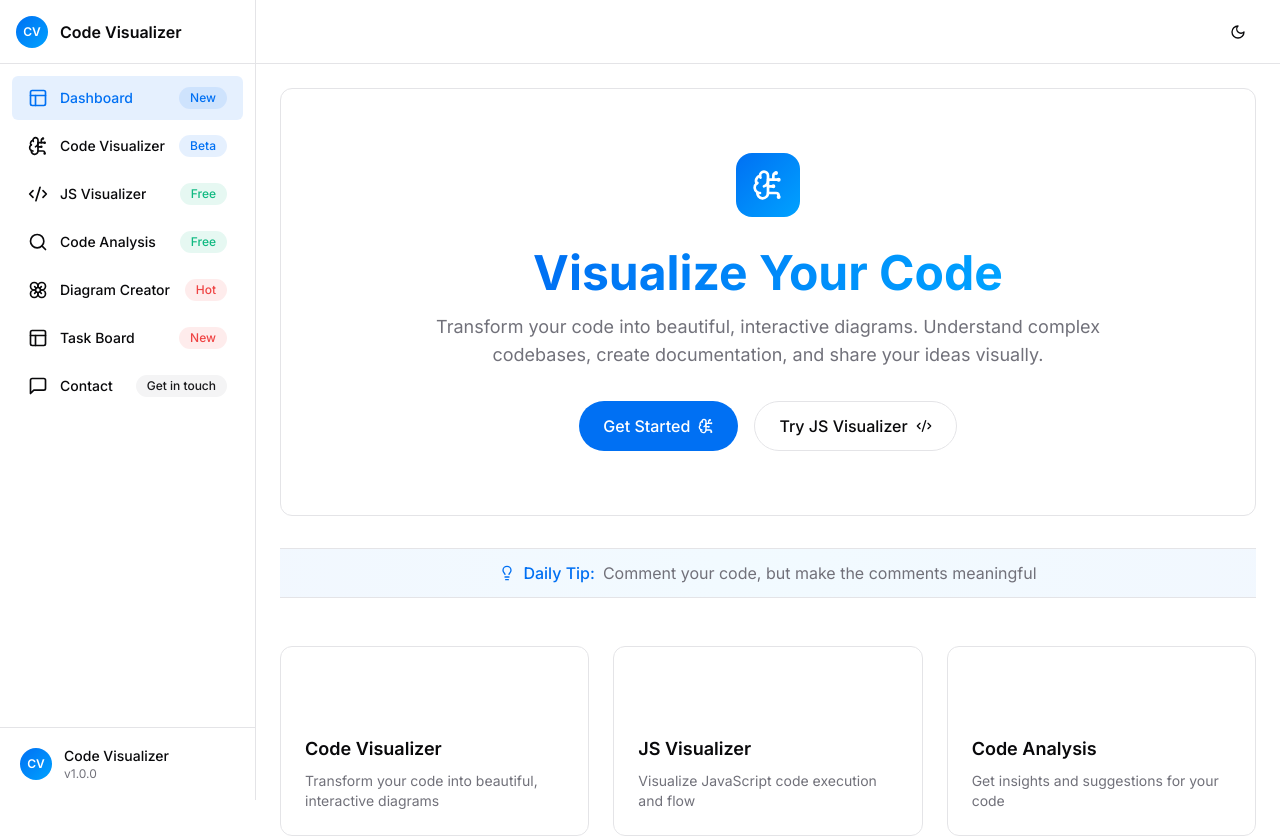
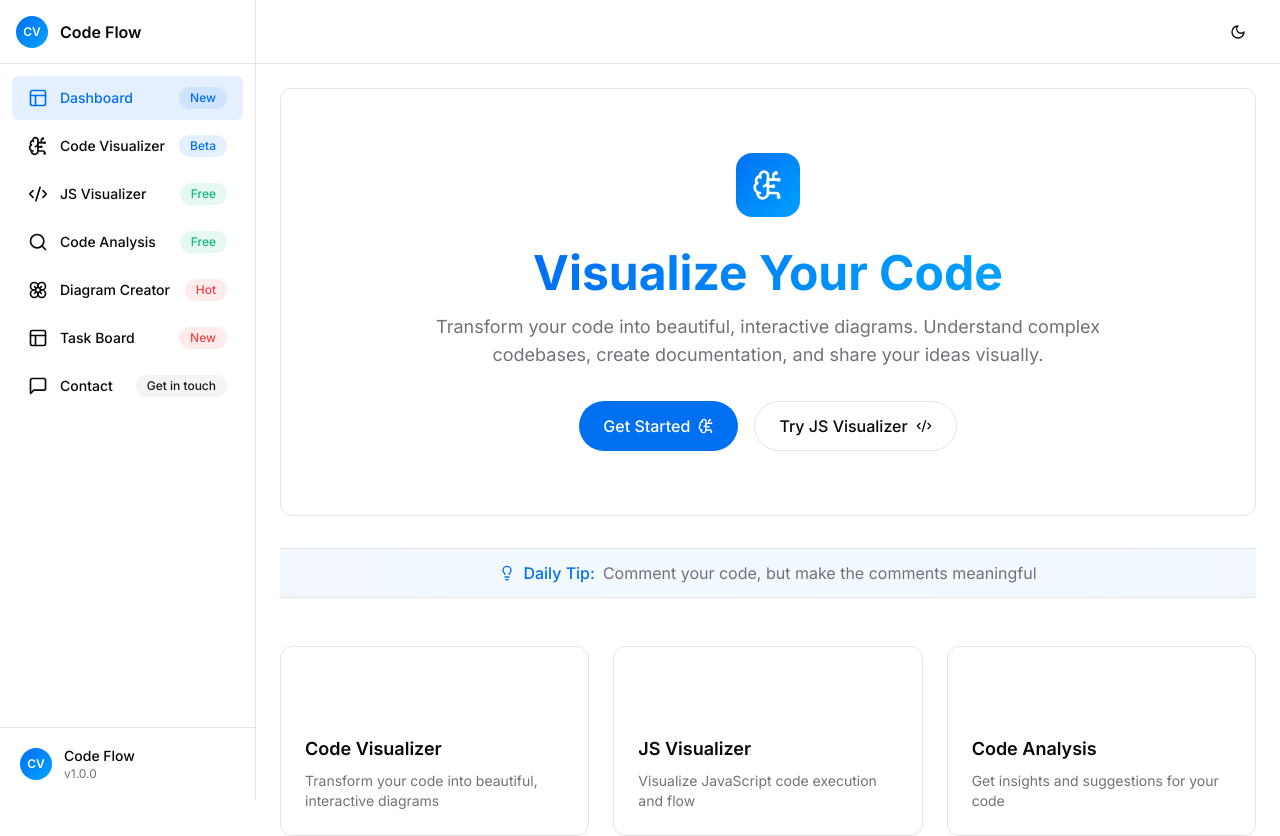
Before and after one commit to nithinworks/code-viz, a React (Vite) app: page / in a window 1280 px wide. Shown: the top 836 px of the page. Built offline with nearby package versions, Linux system fonts and the light colour scheme.

Commit message:
Update Sidebar.tsx

```diff
--- a/src/components/Sidebar.tsx
+++ b/src/components/Sidebar.tsx
@@ -152,7 +152,7 @@ export function Sidebar({ className }: SidebarProps) {
                 <div className="h-8 w-8 rounded-full bg-gradient-to-br from-[#0070f3] to-[#00a2ff] flex items-center justify-center shrink-0">
                   <span className="text-xs font-semibold text-white">CV</span>
                 </div>
-                <span className="text-base font-semibold">Code Visualizer</span>
+                <span className="text-base font-semibold">Code Flow</span>
               </div>
               {isMobile && (
                 <Button
@@ -219,7 +219,7 @@ export function Sidebar({ className }: SidebarProps) {
                 <span className="text-xs font-semibold text-white">CV</span>
               </div>
               <div className="flex flex-col min-w-0">
-                <span className="text-sm font-medium truncate">Code Visualizer</span>
+                <span className="text-sm font-medium truncate">Code Flow</span>
                 <span className="text-xs text-muted-foreground">v1.0.0</span>
               </div>
             </div>
```
